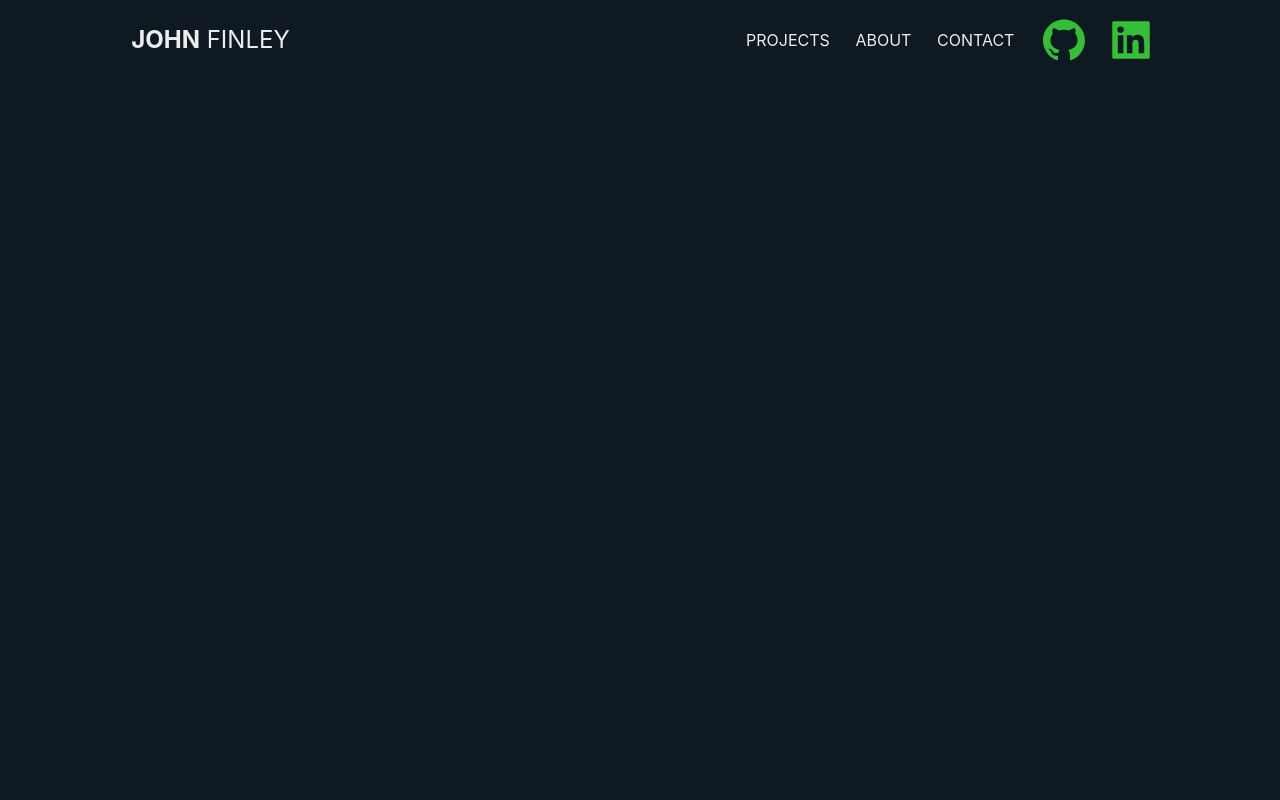
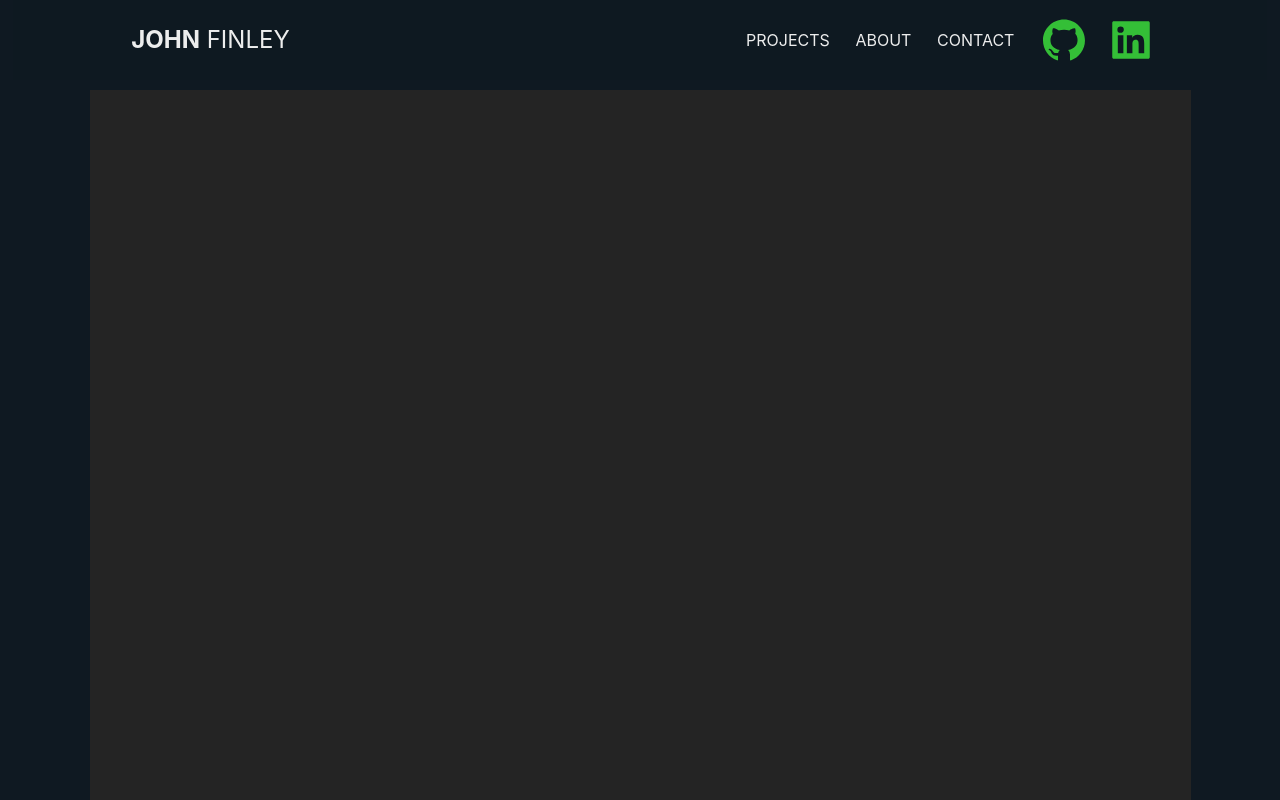
Before and after one commit to jfinley6/portfolio, a React (Vite) app: page /resume in a window 1280 px wide. Built offline with nearby package versions, Linux system fonts and the light colour scheme.

Commit message:
resume is now displayed the full width of the page

```diff
--- a/src/components/Resume.jsx
+++ b/src/components/Resume.jsx
@@ -2,7 +2,15 @@ import React from "react";
 import "../stylesheets/resume.css";
 
 function Resume() {
-  return <div id="resume-page"></div>;
+  return (
+    <div id="resume-page">
+      <iframe
+        src="./JohnFinleyResume.pdf#toolbar=0&navpanes=0"
+        height="100%"
+        width="100%"
+      />
+    </div>
+  );
 }
 
 export default Resume;
```
